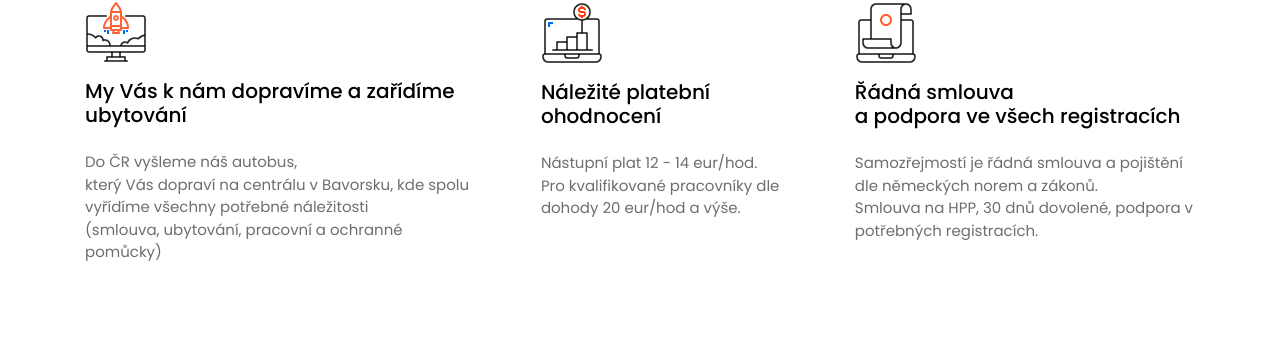
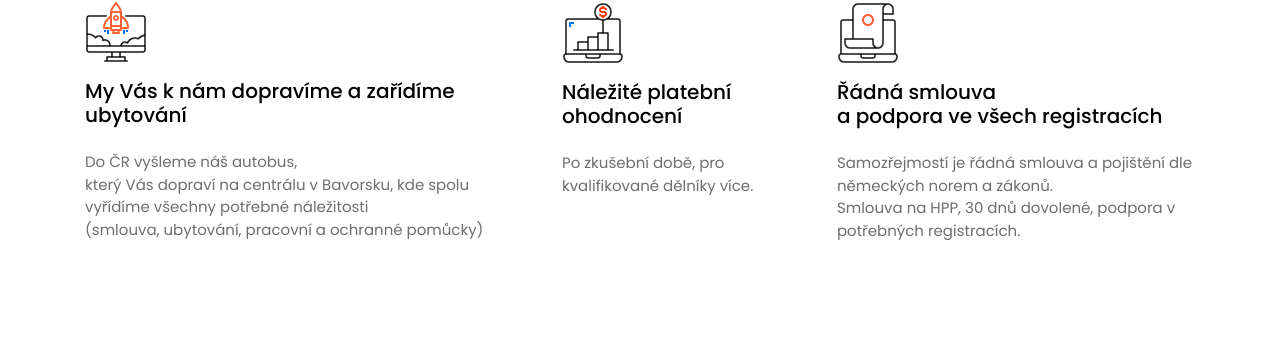
Before and after one commit to VisionSoftSro/pracevde.github.io, a website: page index.html in a window 1280 px wide. Shown: the part 1028-1383 px from the top of the page. Drawn offline with Linux system fonts and the light colour scheme.

Commit message:
Update index.html

```diff
--- a/index.html
+++ b/index.html
@@ -90,8 +90,7 @@
                     <div class="features-width">
                         <img src="images/Group7.svg" alt="" class="img-icons">
                         <h5 class="py-3">Náležité platební ohodnocení</h5>
-                        <p class="text-muted">Nástupní plat 12 - 14 eur/hod. <br/>Pro kvalifikované pracovníky dle
-                            dohody 20 eur/hod a výše.</p>
+                        <p class="text-muted">Po zkušební době, pro kvalifikované dělníky více.</p>
                         <!--              <a href="#"><p class="readmore-link">Readmore</p></a>-->
                     </div>
                 </div>
@@ -279,7 +278,7 @@
                 <div data-aos="fade-up">
 <!--                    <button class="btn btn-rounded btn-outline-danger">Contact us</button>-->
                     <p>
-                        <strong>Tel: <a href="tel:+420774086025">+420 774 086 025</a></strong>
+                        <strong>Tel: <a href="tel:+420774086025">+420 774 086 025</a> - každý den od 15:00 do 20:00</strong>
 
                     </p>
                     <p>
```
